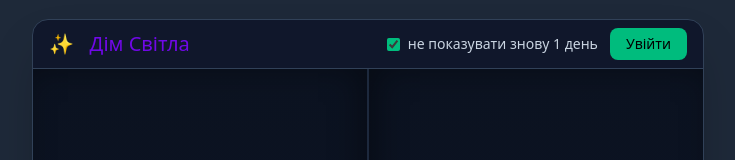
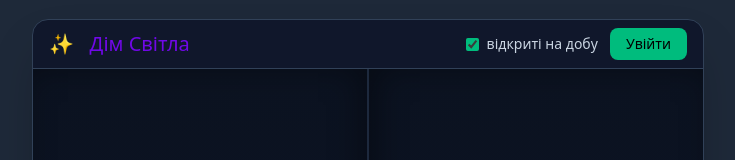
Before and after one commit to Stas-prog/Dim-Svitla-Love-Dobra, a Next.js app: page / in a window 1280 px wide. Shown: the top 160 px of the page, without its empty margins (272-1007 px from the left). Built offline with nearby package versions, Linux system fonts and the light colour scheme.

Commit message:
75 commit

```diff
--- a/src/components/Doors.tsx
+++ b/src/components/Doors.tsx
@@ -97,7 +97,7 @@ export default function Doors() {
                   checked={remember}
                   onChange={(e) => setRemember(e.target.checked)}
                 />
-                не показувати знову 1 день
+                 відкриті на добу
               </label>
               <button
                 onClick={handleEnter}
```
